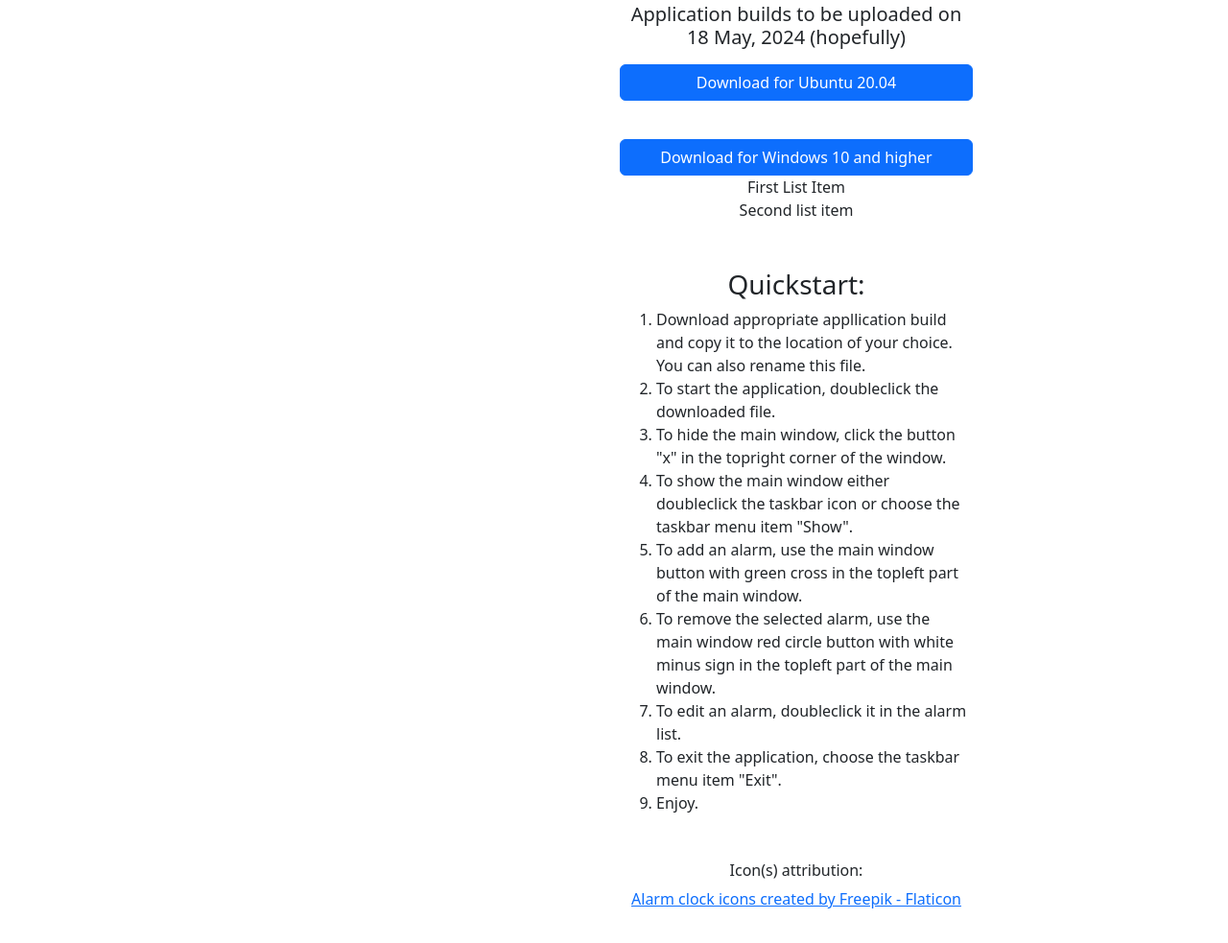
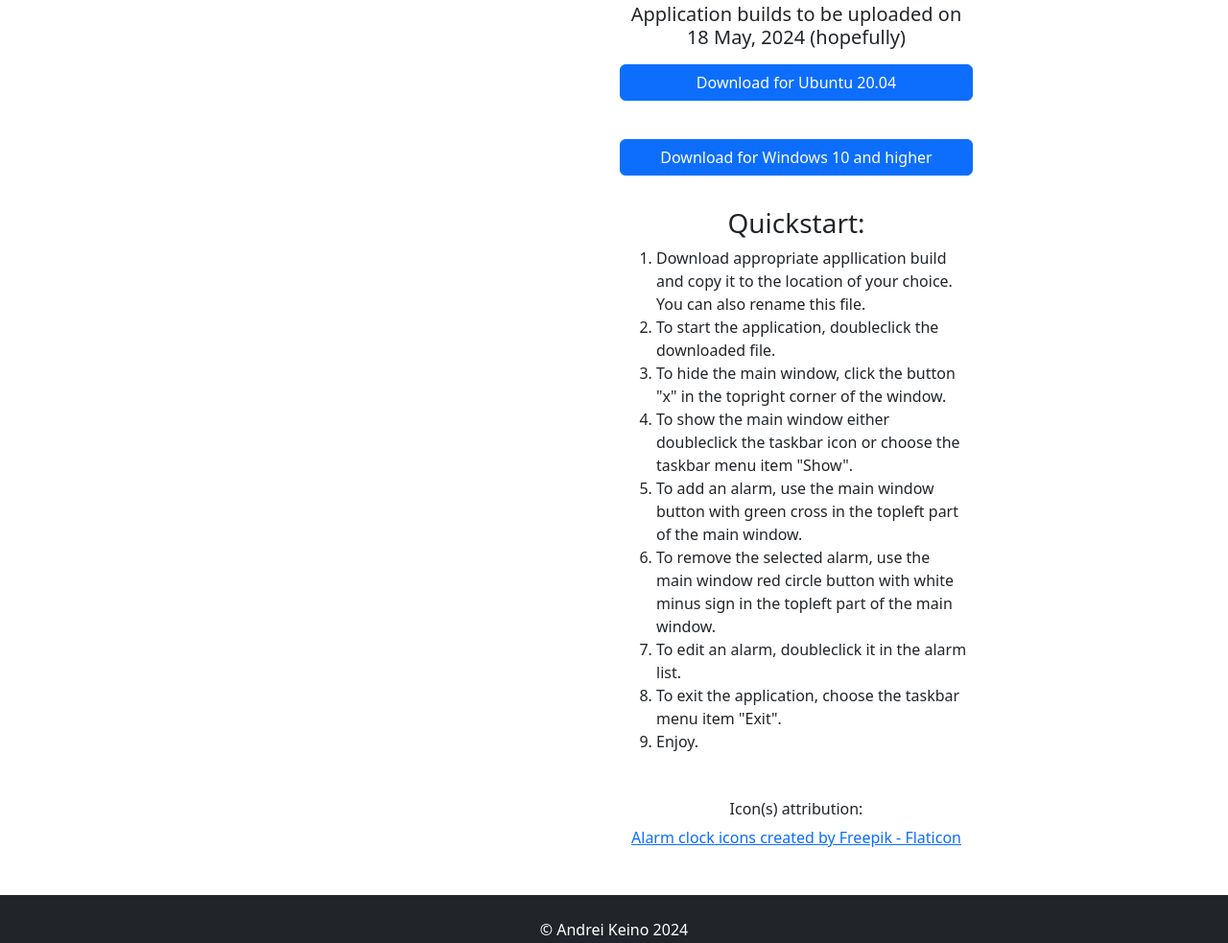
Before and after one commit to AndreiKeino/ak-alarm-clock, a plain HTML site: page index.html in a window 1280 px wide. Shown: the part 1735-2718 px from the top of the page at 96% size. Drawn offline with nearby package versions, Linux system fonts and the light colour scheme; some packages are replaced by stand-ins of ours; files that its build step writes are made by us from their sources; a script that the page names is missing.

Commit message:
artifacts were removed

```diff
--- a/index.html
+++ b/index.html
@@ -132,14 +132,6 @@
             role="button">Download for Windows 10 and higher</a>
           </div>
 
-          <div>
-                <ul class="list-unstyled">
-                    <li>First List Item</li>
-                    <li>Second list item</li>
-                </ul>
-            </div>
-
-
         <div class="row d-flex justify-content-center">
           <div class="col col-lg-6 col-md-6 col-xs-12 col-sm-12">
           <div class="invisible">
```
